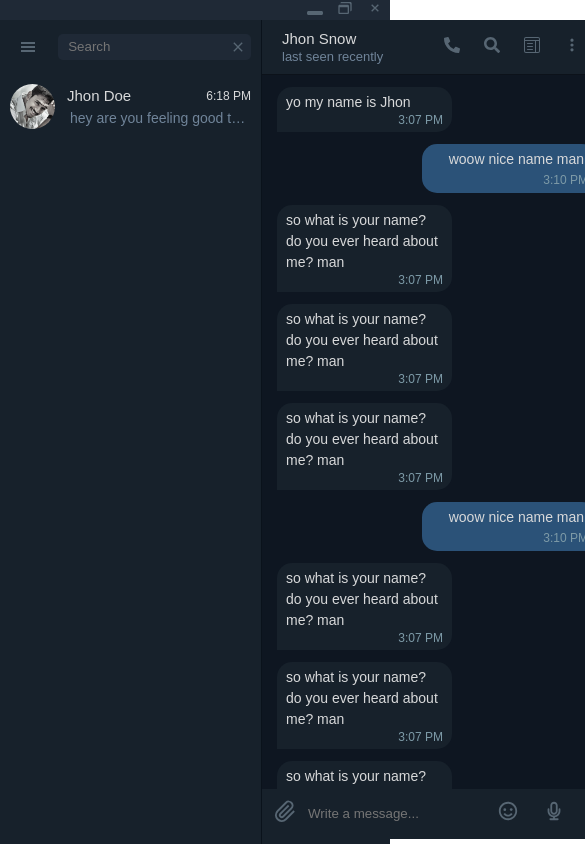
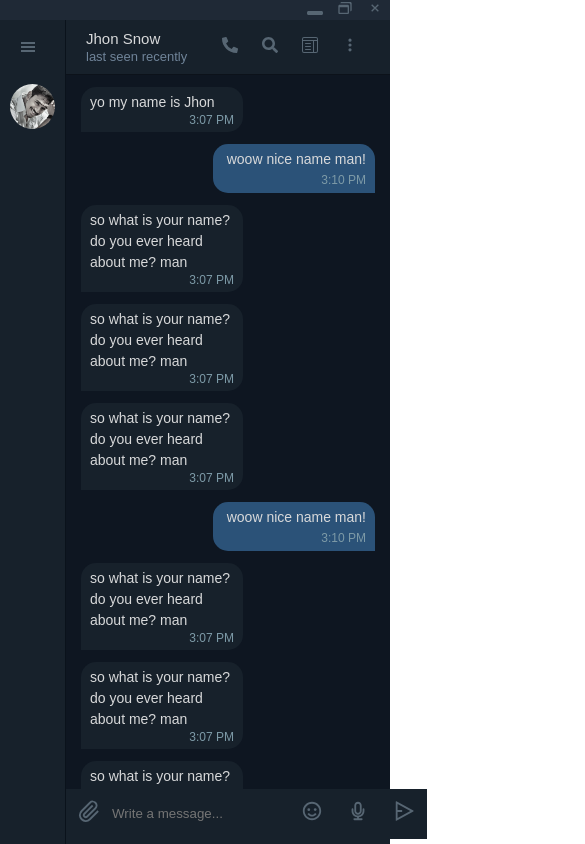
Before and after one commit to Akhmadjon-dev/last-telegram-clone, a React (Create React App) app in the folder client/: page / in a window 390 px wide. Shown: the top 844 px of the page, 585 px wide, since content can reach past the window. Built offline with nearby package versions, Linux system fonts and the light colour scheme; no server answers.

Commit message:
responsive enabled

```diff
--- a/client/src/container/App.css
+++ b/client/src/container/App.css
@@ -73,7 +73,7 @@ border-radius: 10px;
 }
 .chat{
     flex: 1;
-    min-width: 350px;
+    min-width: 306px;
     background-color: var(--chat-section-bc);
 }
 .info{
@@ -81,5 +81,24 @@ border-radius: 10px;
     max-width: 392px;
     background-color: var(--menu-section-bc);
     border-left: 1px var( --main-border-color) solid;
+    display: flex;
+    flex-direction: column;
+}
 
-}
+@media screen and (max-width: 617px) {
+    .contact{
+        min-width: 66px;
+        width: 66px;
+    }
+    .contact__search{
+        display: none;
+    }
+    .user__block{
+        display: none;
+    }
+  }
+@media screen and (max-width: 905px) {
+    .info{
+        display: none;
+    }
+  }
--- a/client/src/container/Info/style.css
+++ b/client/src/container/Info/style.css
@@ -1,7 +1,3 @@
-.info{
-    display: flex;
-    flex-direction: column;
-}
 
 .info__main::-webkit-scrollbar{
     width: 2px;
--- a/client/src/container/Sidebar/index.js
+++ b/client/src/container/Sidebar/index.js
@@ -1,10 +1,18 @@
-import React from "react";
+import React, { useEffect, useState } from "react";
 import { GiHamburgerMenu } from "react-icons/gi";
 import { MdClose } from "react-icons/md";
 import User from "./User";
 import "./style.css";
+import axios from "../../utils/axios";
 
 const Contact = () => {
+  const [users, setUsers] = useState([]);
+  useEffect(() => {
+    axios.get("/users").then((res) => {
+      setUsers(res.data);
+    });
+  }, []);
+  console.log(users);
   return (
     <div className="contact">
       <div className="contact__header">
```
Also changed, not shown: 2 other files (tests, documents, lock files or other folders).
